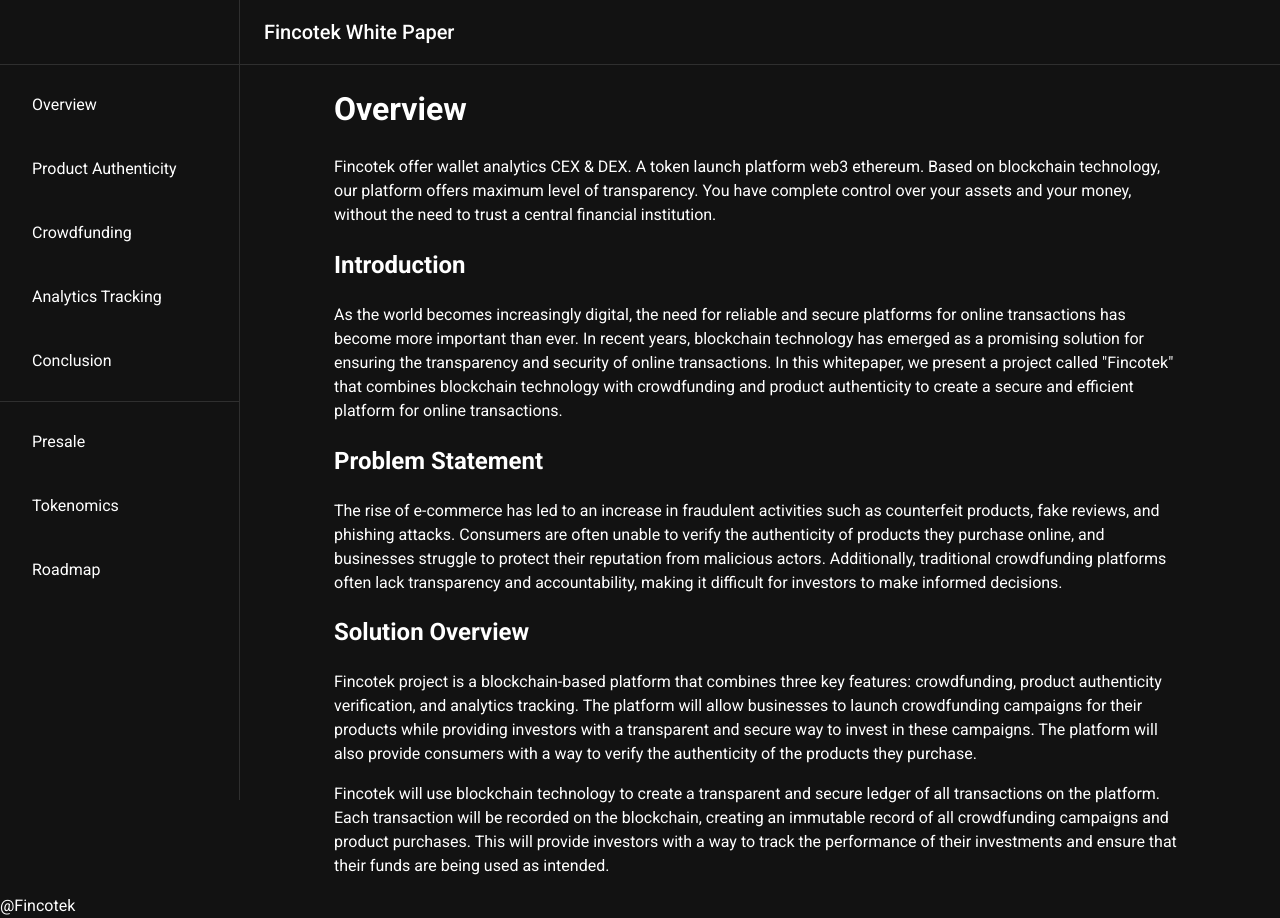
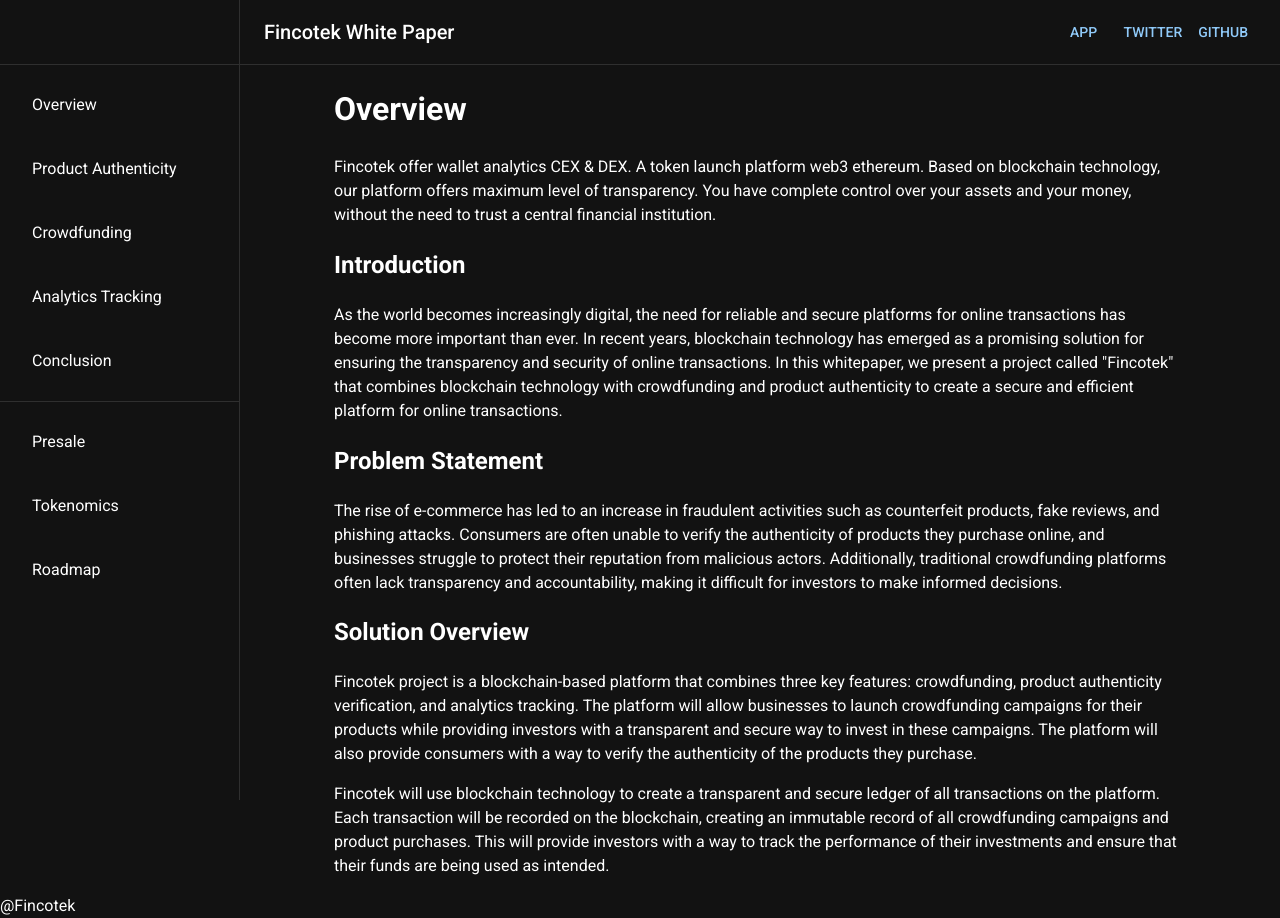
Before and after one commit to fincotek/fincotek.github.io, a Next.js app: page / in a window 1280 px wide. Built offline with nearby package versions, Linux system fonts and the light colour scheme.

Commit message:
add menu link

```diff
--- a/components/Navbar.tsx
+++ b/components/Navbar.tsx
@@ -1,6 +1,6 @@
 import {
   AppBar,
-  Box,
+  Box, Button,
   Divider,
   Drawer,
   List,
@@ -8,7 +8,7 @@ import {
   ListItemButton,
   ListItemText,
   Toolbar,
-} from "@mui/material";
+} from '@mui/material';
 import Typography from "@mui/material/Typography";
 import IconButton from "@mui/material/IconButton";
 import MenuIcon from "@mui/icons-material/Menu";
@@ -103,6 +103,9 @@ export default function Navbar() {
           <Typography variant="h6" component="div" sx={{ flexGrow: 1 }}>
             Fincotek White Paper
           </Typography>
+          <Button component="a" href="https://fincotek.com">App</Button>
+          <Button component="a" href="https://twitter.com/fincotek">Twitter</Button>
+          <Button component="a" href="https://github.com/fincotek">Github</Button>
         </Toolbar>
         <Divider />
       </AppBar>
```
